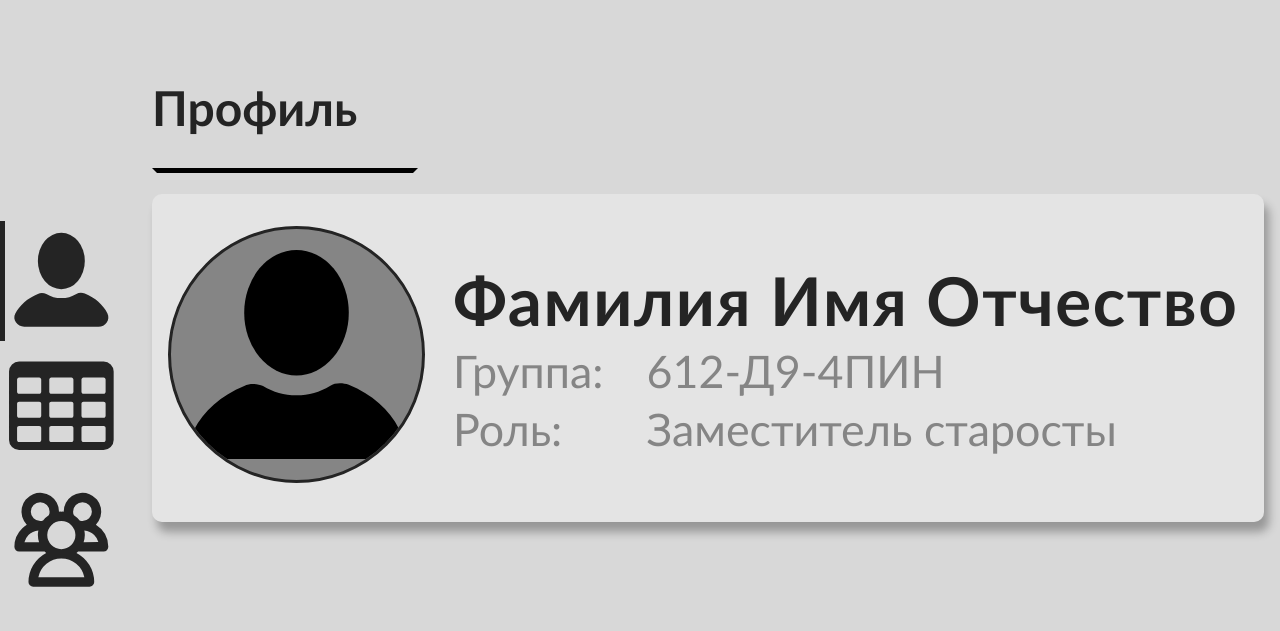
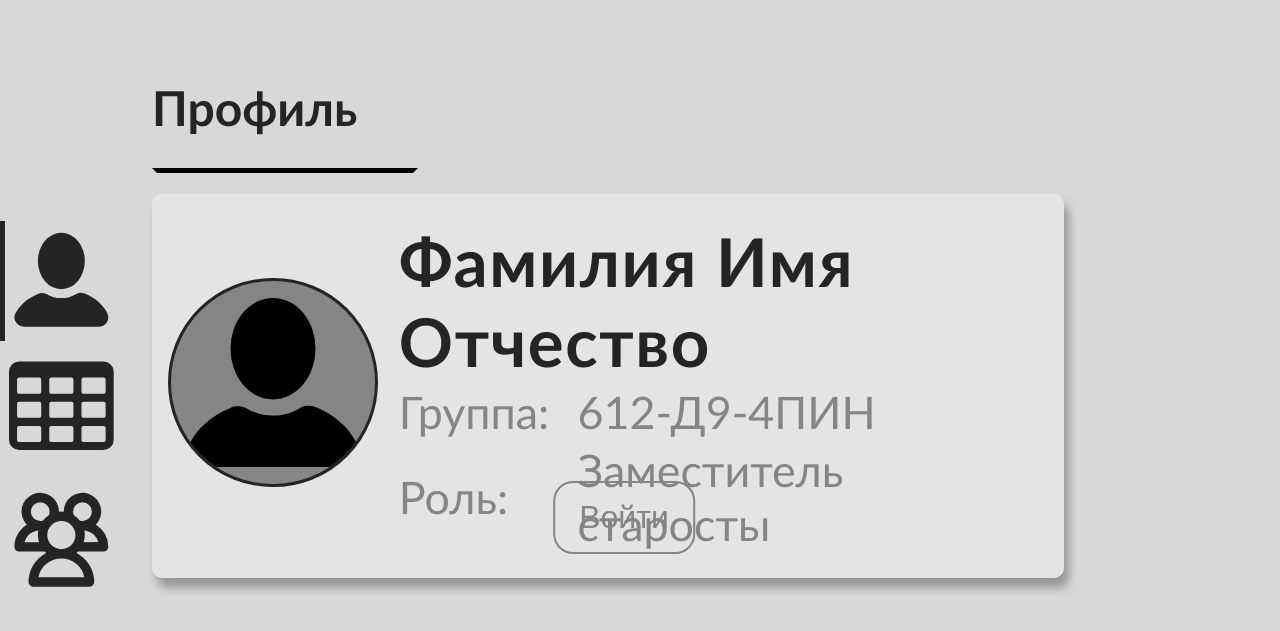
Before and after one commit to Taidaa/workers-management, a PHP site: page / in a window 1280 px wide. Shown: the top 631 px of the page. Run offline with PHP 8.4, Linux system fonts and the light colour scheme.

Commit message:
Made a button to login but not functionality of it.

```diff
--- a/page/profile.html
+++ b/page/profile.html
@@ -9,12 +9,38 @@
 		<tr><td>Роль:</td><td>Заместитель старосты</td></tr>
 	</table>
 
+	<button onclick="login()">Войти</button>
+	<template id="loginWnd">
+				<div class="inputform">
+					<div class="closeWnd">x</div>
+					<form>
+						<label>
+							Логин:
+							<br>
+							<input type="text">
+							<br>
+						</label>
+						<label>
+							Пароль:
+							<br>
+							<input type="password">
+							<br>
+						</label>
+						<br>
+						<button>Войти</button>
+					</form>
+				</div>
+	</template>
+
 
 	<script id="pageloaded">
-	function init(){
-		console.log("Я родился!");
-	}
 
+		function init(){
+			script = document.createElement("script");
+			script.setAttribute("src", "scripts/profile.js");
+			script.setAttribute("async", "false");
+			document.head.insertBefore(script, document.head.firstElementChild);
+		}
 	init();
 	</script>
 </article>
--- a/scripts/menu.js
+++ b/scripts/menu.js
@@ -1,5 +1,6 @@
 const pointer = document.getElementsByClassName("menu-pointer")[0];
 const menuItems = document.querySelectorAll("nav ul li");
+var vertical;
 
 
 /**
@@ -54,23 +55,22 @@ function selectMenu(elem){
  * in the sidebar menu
  */
 function pointerInit(){
-	let horizontal = false;
 	// Changing layout of menu
 	if (window.innerHeight > window.innerWidth){
 		document.querySelector("#sidebar").classList.add("horizontal");
 		document.querySelector("section.content").classList.add("vertical");
-		horizontal = true;
+		vertical = true;
 	} else {
 		document.querySelector("#sidebar").classList.remove("horizontal");
 		document.querySelector("section.content").classList.remove("vertical");
-		horizontal = false;
+		vertical = false;
 	}
 
 	// Call when the page loads to show the pointer
 	let currentPos = document.querySelector("li.active");
 	let item = currentPos.getBoundingClientRect();
 
-	if (horizontal){
+	if (vertical){
 		pointer.style.transform = `translateX(${item.left}px)`;
 		pointer.style.bottom = 0;
 		pointer.style.width = "33%";
--- /dev/null
+++ b/scripts/profile.js
@@ -0,0 +1,12 @@
+function login(){
+    const wrapper = document.querySelector("#loginWnd").innerHTML;
+
+    let div = document.createElement("div");
+    div.innerHTML = wrapper;
+    div.classList.add("loginWnd");
+
+    let loginWnd = document.querySelector(".content").appendChild(div);
+    document.querySelector(".closeWnd").onclick = function () {
+        this.parentNode.parentNode.remove();
+    }
+}
--- a/style.css
+++ b/style.css
@@ -114,7 +114,7 @@ nav.horizontal .menu-pointer {
   color: var(--highlight-color);
 }
 .content article {
-  max-width: 87vw;
+  max-width: calc(100vw - 400px);
   box-shadow: 5px 10px 10px rgba(0, 0, 0, 0.3);
   padding: 2rem 2rem;
   background-color: rgba(255, 255, 255, 0.3);
@@ -123,12 +123,20 @@ nav.horizontal .menu-pointer {
 .content article.profile {
   position: relative;
   padding: 2rem 1rem;
-  height: auto;
+  height: 40vh;
   display: flex;
   flex-direction: row;
   justify-content: space-evenly;
   box-shadow: 5px 10px 10px rgba(0, 0, 0, 0.3);
   align-items: center;
+  box-sizing: content-box;
+}
+.content article.profile button {
+  position: absolute;
+  bottom: 0;
+  left: 50%;
+  transform: translateX(-50%);
+  margin: 1.5rem 1rem;
 }
 .content article.profile table {
   width: 80%;
@@ -277,4 +353,31 @@ nav.horizontal .menu-pointer {
   background-color: transparent;
 }
 
+.content .loginWnd, .content.vertical .loginWnd {
+  z-index: 999;
+  position: fixed;
+  width: 100vw;
+  height: 100vh;
+  left: 0;
+  top: 0;
+}
+
+button {
+  background: transparent;
+  border-radius: 20px;
+  font-size: 1em;
+  padding: 1rem 1.5rem;
+  border: 2px solid var(--highlight-color);
+}
+
+button {
+  color: inherit;
+}
+
+button:hover, button:focus {
+  background-color: var(--menu-color);
+  border: 2px solid var(--menu-color);
+  color: var(--highlight-color);
+}
+
 /*# sourceMappingURL=style.css.map */
--- a/style.scss
+++ b/style.scss
@@ -1,7 +1,7 @@
 $body: #d8d8d8;
 $menu-color: #242424;
 $highlight-color: #858585;
-
+$box-shadow: 5px 10px 10px rgba(0,0,0,0.3);
 :root {
     --body: #{$body};
     --menu-color: #{$menu-color};
@@ -126,8 +126,8 @@ nav.horizontal {
 	color: var(--highlight-color);
 
     article {
-        max-width: 87vw;
-        box-shadow: 5px 10px 10px rgba(0,0,0,0.3);
+        max-width: calc(100vw - 400px);
+        box-shadow: $box-shadow;
         padding: 2rem 2rem;
         background-color: rgba(255,255,255, 0.3);
         border-radius: 10px;
@@ -136,12 +136,21 @@ nav.horizontal {
     article.profile {
         position: relative;
         padding: 2rem 1rem;
-        height: auto;
+        height: 40vh;
         display: flex;
         flex-direction: row;
         justify-content: space-evenly;
-        box-shadow: 5px 10px 10px rgba(0,0,0,0.3);
+        box-shadow: $box-shadow;
         align-items: center;
+        box-sizing: content-box;
+
+        button {
+            position: absolute;
+            bottom: 0;
+            left: 50%;
+            transform: translateX(-50%);
+            margin: 1.5rem 1rem;
+        }
 
         table {
             width: 80%;
@@ -306,3 +395,31 @@ nav.horizontal {
         background-color: transparent;
     }
 }
+
+%pagewrapper {
+    z-index: 999;
+    position: fixed;
+    width: 100vw;
+    height: 100vh;
+    left: 0;
+    top: 0;
+}
+
+%button {
+    background: transparent;
+    border-radius: 20px;
+    font-size: 1em;
+    padding: 1rem 1.5rem;
+    border: 2px solid var(--highlight-color);
+}
+
+button {
+    @extend %button;
+    color: inherit;
+}
+
+button:hover, button:focus {
+    background-color: var(--menu-color);
+    border: 2px solid var(--menu-color);
+    color: var(--highlight-color);
+}
```
Also changed, not shown: other parts of style.css (+69 -1 lines), other parts of style.scss (+83 -3 lines).
